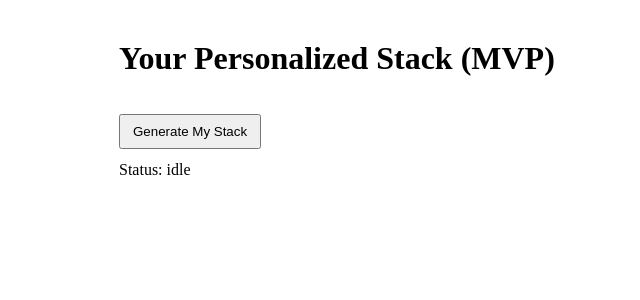
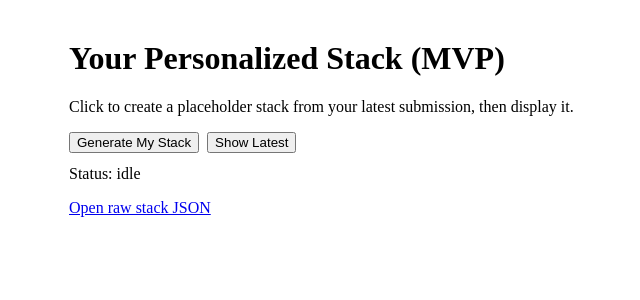
Before and after one commit to LGomes360/lve360-app, a Next.js app: page /results in a window 1280 px wide. Shown: the top 300 px of the page, without its empty margins (121-761 px from the left). Built offline with nearby package versions, Linux system fonts and the light colour scheme.

Commit message:
Update page.tsx

```diff
--- a/app/results/page.tsx
+++ b/app/results/page.tsx
@@ -1,43 +1,79 @@
 'use client';
 import { useState } from 'react';
 
+type Status = 'idle' | 'working' | 'done' | 'error';
+
 export default function Results() {
-  const [status, setStatus] = useState<'idle'|'working'|'done'|'error'>('idle');
+  const [status, setStatus] = useState<Status>('idle');
   const [stack, setStack] = useState<any>(null);
   const [err, setErr] = useState<string>('');
 
+  async function readLatestStack() {
+    const q = new URLSearchParams({ select: '*', order: 'created_at.desc', limit: '1' });
+    const res = await fetch(`/api/stacks-latest?${q.toString()}`, { cache: 'no-store' });
+    if (!res.ok) throw new Error(`read failed: ${res.status}`);
+    const rows = await res.json();
+    return rows?.[0]?.stack || null;
+  }
+
   const generate = async () => {
-    setStatus('working');
-    setErr('');
-    setStack(null);
+    try {
+      setStatus('working');
+      setErr('');
+      setStack(null);
 
-    const r = await fetch('/api/generate-stack', { method: 'POST' });
-    const j = await r.json().catch(()=>({}));
-    if (!r.ok) {
+      // create (or overwrite) a stack from latest submission
+      const r = await fetch('/api/generate-stack', { method: 'POST' });
+      const j = await r.json().catch(() => ({}));
+      if (!r.ok) throw new Error(j?.error || 'generate failed');
+
+      // fetch and show newest stack
+      const latest = await readLatestStack();
+      setStack(latest);
+      setStatus('done');
+    } catch (e: any) {
       setStatus('error');
-      setErr(j?.error || 'Error');
-      return;
+      setErr(e?.message || 'Unknown error');
     }
+  };
 
-    // Fetch the newest stack to show it
-    const q = new URLSearchParams({ select: '*', order: 'created_at.desc', limit: '1' });
-    const s = await fetch(`/api/stacks-latest?${q.toString()}`);
-    const data = await s.json();
-    setStack(data?.[0]?.stack || null);
-    setStatus('done');
+  const showLatest = async () => {
+    try {
+      setStatus('working');
+      setErr('');
+      const latest = await readLatestStack();
+      setStack(latest);
+      setStatus('done');
+    } catch (e: any) {
+      setStatus('error');
+      setErr(e?.message || 'Unknown error');
+    }
   };
 
   return (
-    <main style={{maxWidth:800, margin:'40px auto', padding:'0 16px'}}>
+    <main style={{ maxWidth: 900, margin: '40px auto', padding: '0 16px' }}>
       <h1>Your Personalized Stack (MVP)</h1>
-      <button onClick={generate} style={{marginTop:16, padding:'8px 12px'}}>Generate My Stack</button>
-      <div style={{marginTop:12}}>Status: {status}</div>
-      {err && <div style={{color:'red', marginTop:12}}>{err}</div>}
+      <p>Click to create a placeholder stack from your latest submission, then display it.</p>
+
+      <div style={{ display: 'flex', gap: 8, marginTop: 12 }}>
+        <button onClick={generate}>Generate My Stack</button>
+        <button onClick={showLatest}>Show Latest</button>
+      </div>
+
+      <div style={{ marginTop: 12 }}>Status: {status}</div>
+      {err && <div style={{ color: 'red', marginTop: 12 }}>{err}</div>}
+
       {stack && (
-        <pre style={{marginTop:16, background:'#f6f8fa', padding:12}}>
+        <pre style={{ marginTop: 16, background: '#f6f8fa', padding: 12, overflowX: 'auto' }}>
 {JSON.stringify(stack, null, 2)}
         </pre>
       )}
+
+      <div style={{ marginTop: 16 }}>
+        <a href="/api/stacks-latest?select=*&order=created_at.desc&limit=1" target="_blank" rel="noreferrer">
+          Open raw stack JSON
+        </a>
+      </div>
     </main>
   );
 }
```
